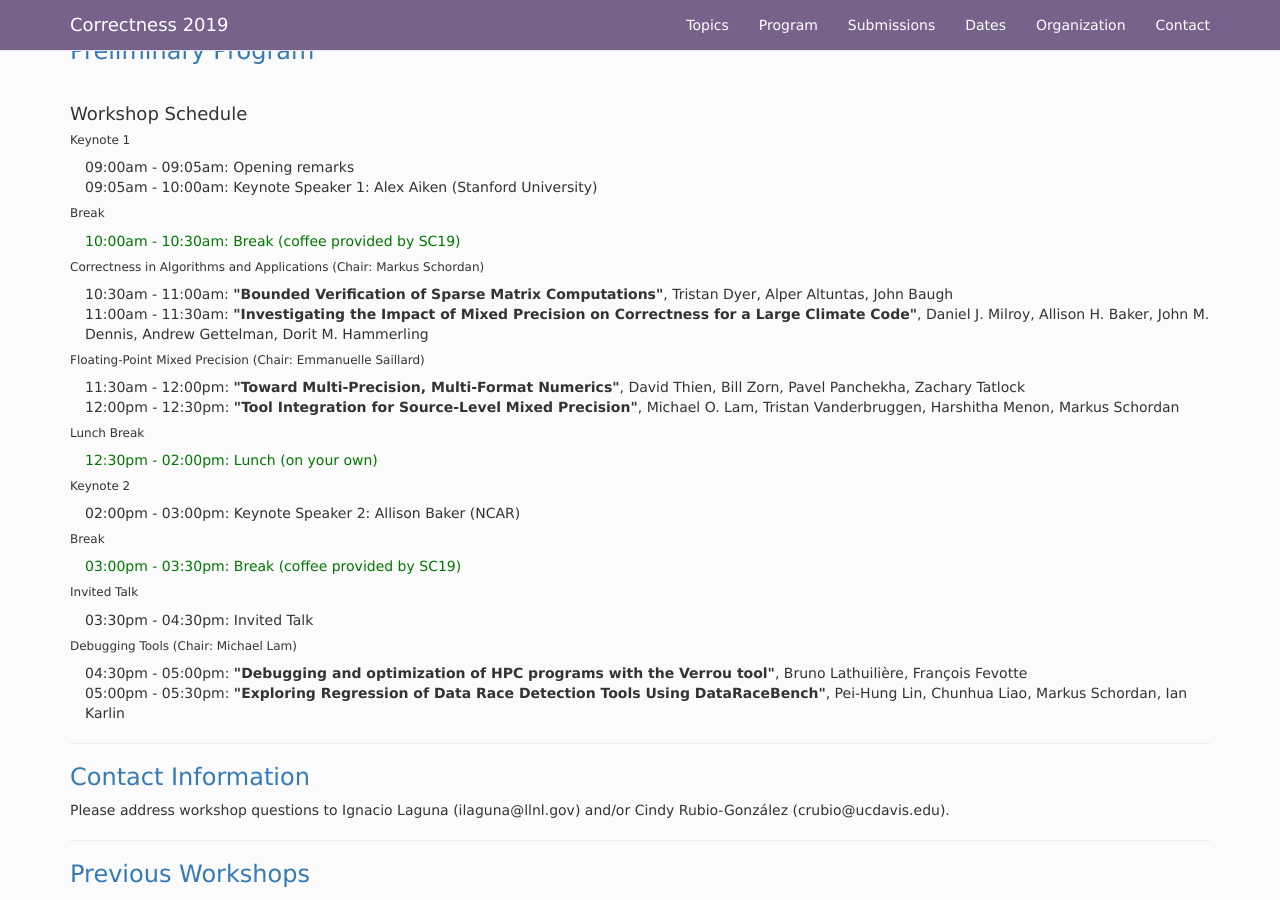
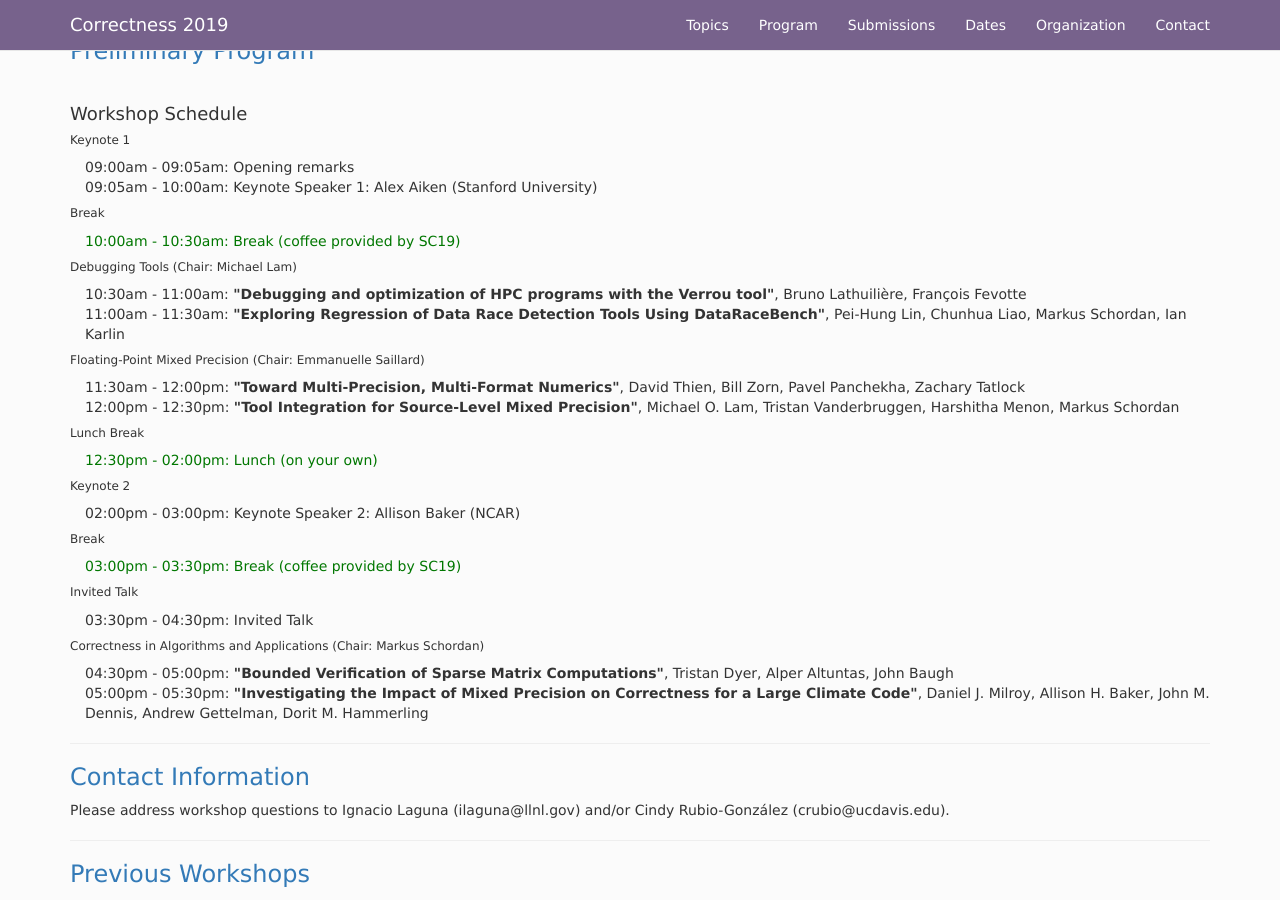
Before and after one commit to correctness-workshop/2019, a Jekyll site: the page built from index.md, in a window 1280 px wide and 900 px high, scrolled down 2675 px. Built offline with Jekyll 4.4.1, drawn with Linux system fonts in a browser that asks for light colours; nearby versions of some CDN libraries; the list of posts is cut into pages by our own code; part of the change alters nothing that is shown.

Commit message:
swtched sessions 1 & 2

```diff
--- a/index.md
+++ b/index.md
@@ -148,12 +148,16 @@ The Colorado Convention Center <br />
 <tr><td width="15">  </td> <td><font color="007700">10:00am - 10:30am:  Break (coffee provided by SC19) </font></td> </tr>
 </table>
 
-###### Correctness in Algorithms and Applications (Chair: Markus Schordan)
+
+
+###### Debugging Tools (Chair: Michael Lam)
 <table>
-<tr><td width="15">  </td> <td>10:30am - 11:00am:  <b>"Bounded Verification of Sparse Matrix Computations"</b>, Tristan Dyer, Alper Altuntas, John Baugh</td> </tr>
 
-<tr><td width="15">  </td> <td>11:00am - 11:30am:  <b>"Investigating the Impact of Mixed Precision on Correctness for a Large Climate Code"</b>, Daniel J. Milroy, Allison H. Baker, John M. Dennis, Andrew Gettelman, Dorit M. Hammerling </td> </tr>
+<tr><td width="15">  </td> <td>10:30am - 11:00am:  <b>"Debugging and optimization of HPC programs with the Verrou tool"</b>, Bruno Lathuilière, François Fevotte </td> </tr>
+
+<tr><td width="15">  </td> <td>11:00am - 11:30am:  <b>"Exploring Regression of Data Race Detection Tools Using DataRaceBench"</b>, Pei-Hung Lin, Chunhua Liao, Markus Schordan, Ian Karlin </td> </tr>
 </table>
+
 ###### Floating-Point Mixed Precision (Chair: Emmanuelle Saillard)
 <table>
 <tr><td width="15">  </td> <td>11:30am - 12:00pm:  <b>"Toward Multi-Precision, Multi-Format Numerics"</b>, David Thien, Bill Zorn, Pavel Panchekha, Zachary Tatlock </td> </tr>
@@ -181,14 +185,12 @@ The Colorado Convention Center <br />
 <tr><td width="15">  </td> <td>03:30pm - 04:30pm:  Invited Talk  </td> </tr>
 </table>
 
-###### Debugging Tools (Chair: Michael Lam)
+###### Correctness in Algorithms and Applications (Chair: Markus Schordan)
 <table>
+<tr><td width="15">  </td> <td>04:30pm - 05:00pm:  <b>"Bounded Verification of Sparse Matrix Computations"</b>, Tristan Dyer, Alper Altuntas, John Baugh</td> </tr>
 
-<tr><td width="15">  </td> <td>04:30pm - 05:00pm:  <b>"Debugging and optimization of HPC programs with the Verrou tool"</b>, Bruno Lathuilière, François Fevotte </td> </tr>
-
-<tr><td width="15">  </td> <td>05:00pm - 05:30pm:  <b>"Exploring Regression of Data Race Detection Tools Using DataRaceBench"</b>, Pei-Hung Lin, Chunhua Liao, Markus Schordan, Ian Karlin </td> </tr>
+<tr><td width="15">  </td> <td>05:00pm - 05:30pm:  <b>"Investigating the Impact of Mixed Precision on Correctness for a Large Climate Code"</b>, Daniel J. Milroy, Allison H. Baker, John M. Dennis, Andrew Gettelman, Dorit M. Hammerling </td> </tr>
 </table>
-
 
 ---
 ###  <a class="anchor" name="contact">Contact Information</a>
```
